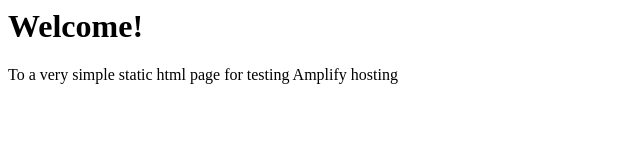
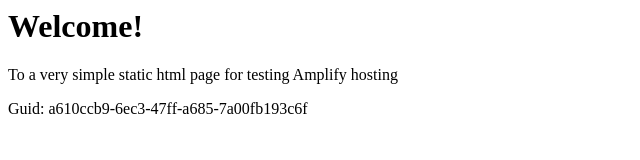
Before and after one commit to aws-aemilia-hkg/Github-PR-Commit-Integration-Test-DoNotTouch-Gith-P5X5MO5I-v1-preprod-ap-east-1, a website: page src/index.html in a window 1280 px wide. Shown: the whole page, without its empty margins (0-640 px from the left). Drawn offline with Linux system fonts and the light colour scheme.

Commit message:
commit from integ tests

```diff
--- a/src/index.html
+++ b/src/index.html
@@ -1,3 +1,5 @@
+
+
 <html lang="en">
 
 <head>
@@ -10,6 +12,6 @@
 <body>
     <h1>Welcome!</h1>
     <p>To a very simple static html page for testing Amplify hosting</p>
-</body>
+    <p>Guid: a610ccb9-6ec3-47ff-a685-7a00fb193c6f</p></body>
 
 </html>
```
